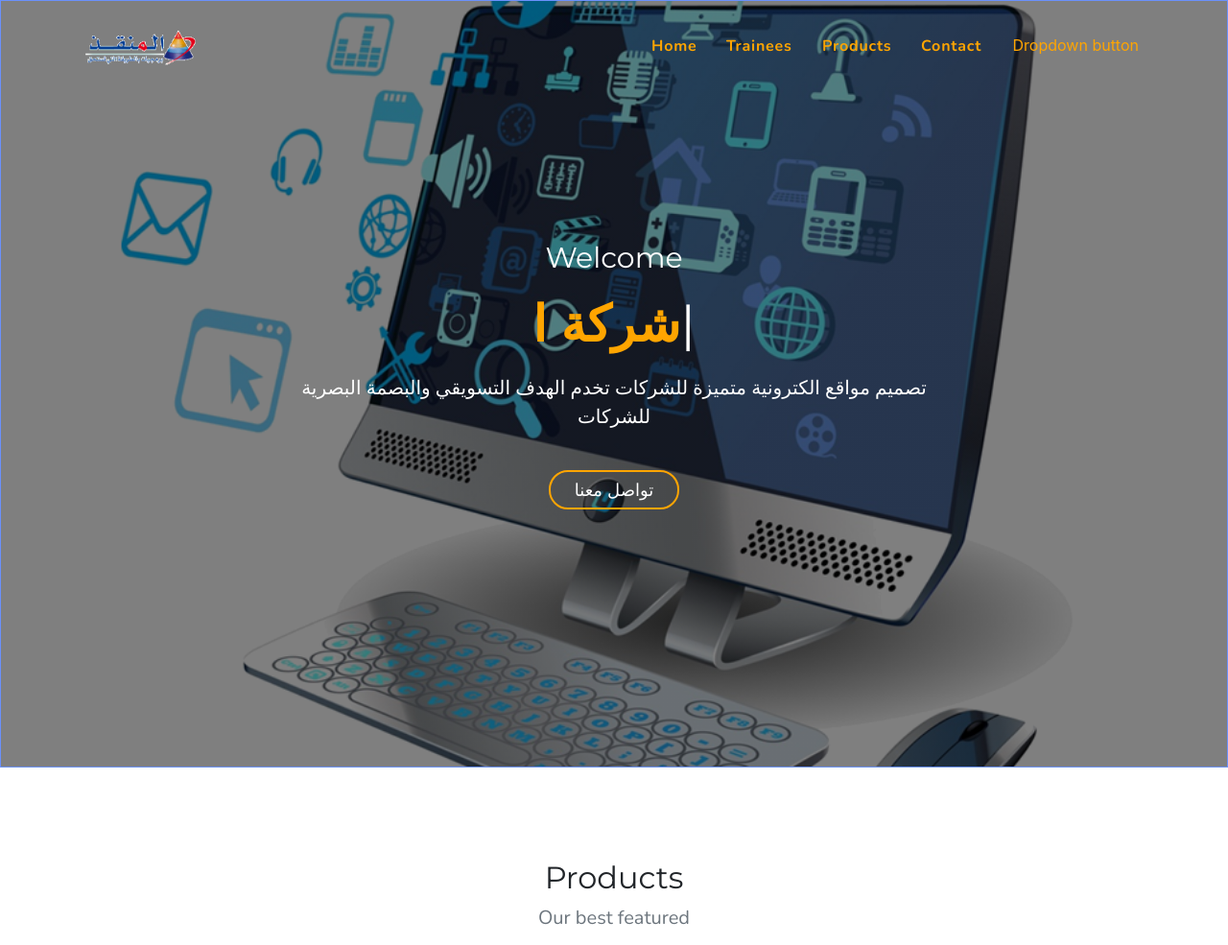
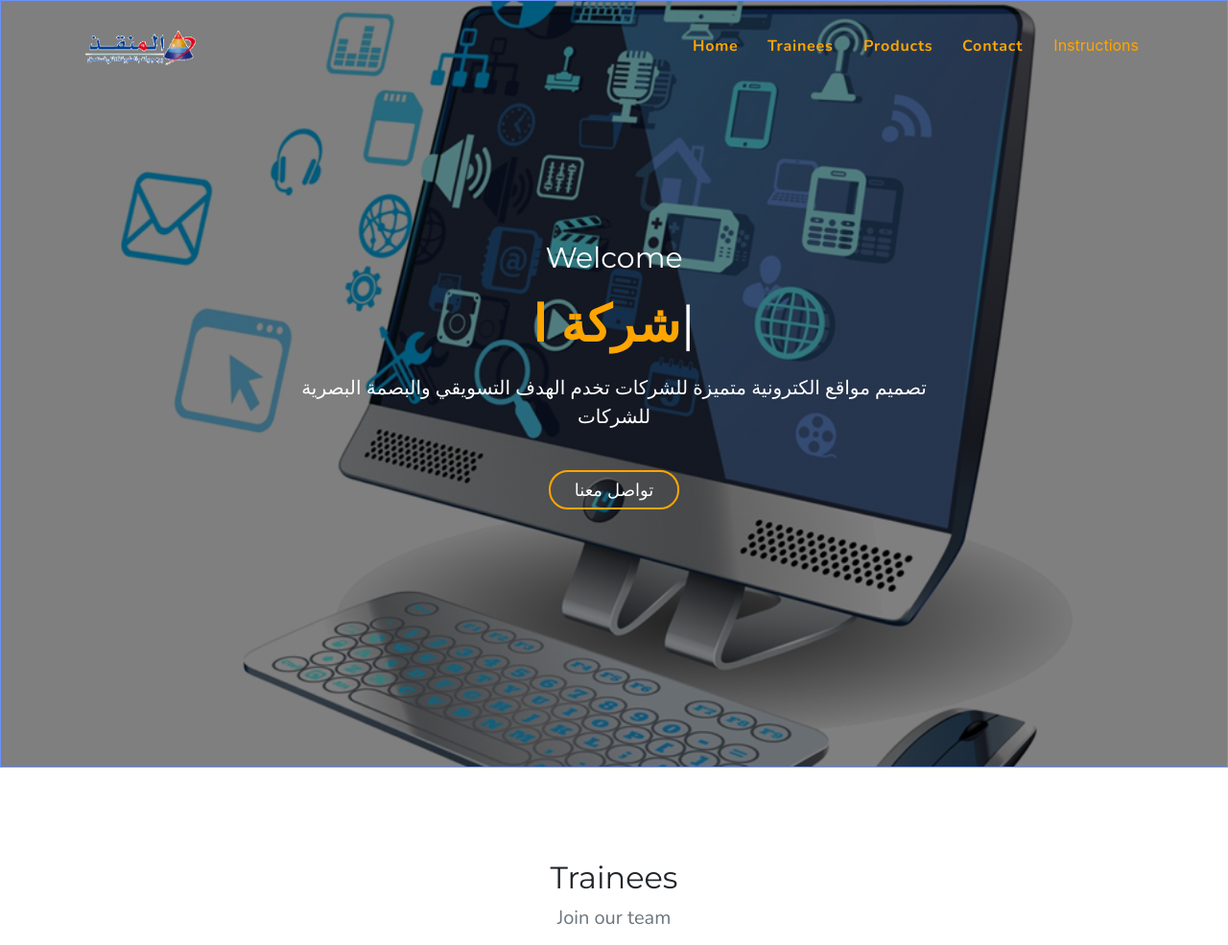
Before and after one commit to AmjadAmma/project5, a plain HTML site: page index.html in a window 1280 px wide. Shown: the top 985 px of the page at 96% size. Drawn offline with nearby package versions, Linux system fonts and the light colour scheme; files that its build step writes are made by us from their sources.

Commit message:
changed index and style

```diff
--- a/css/style.css
+++ b/css/style.css
@@ -44,7 +44,7 @@ p {
 .btn1 {
   display: inline-block;
   font-weight: 400;
-  color: #212529;
+  color: black;
   text-align: center;
   vertical-align: middle;
   -webkit-user-select: none;
--- a/index.html
+++ b/index.html
@@ -43,10 +43,10 @@
           <li class="nav-item animated fadeInRight">
             <a class="nav-link hvr-shrink " href="#contact">Contact</a>
           </li>
-          <div class="dropdown ml-3">
+          <div class="dropdown ml-3 animated fadeInRight">
             <li class="nav-item animated fadeInRight"></li>
             <a class="btn1 nav-link " style="color: orange;" type="button" id="dropdownMenuButton" data-toggle="dropdown" aria-haspopup="true" aria-expanded="false">
-              Dropdown button
+              Instructions
             </a>
           </li>
             <div class="dropdown-menu" aria-labelledby="dropdownMenuButton">
@@ -89,11 +89,11 @@
   <!-- </section> -->
   <section class="r-p" id="about">
     <div class="col mb-3  mt-3 text-center ">
-      <h2>Products</h2>
-      <p>Our best featured</p>
+      <h2>Trainees</h2>
+      <p>Join our team</p>
 
     </div>
-    <div class="bd-example" style="">
+    <div class="bd-example">
       <div id="carouselExampleCaptions" class="carousel slide" data-ride="carousel">
         <ol class="carousel-indicators">
           <li data-target="#carouselExampleCaptions" data-slide-to="0" class="active"></li>
```
